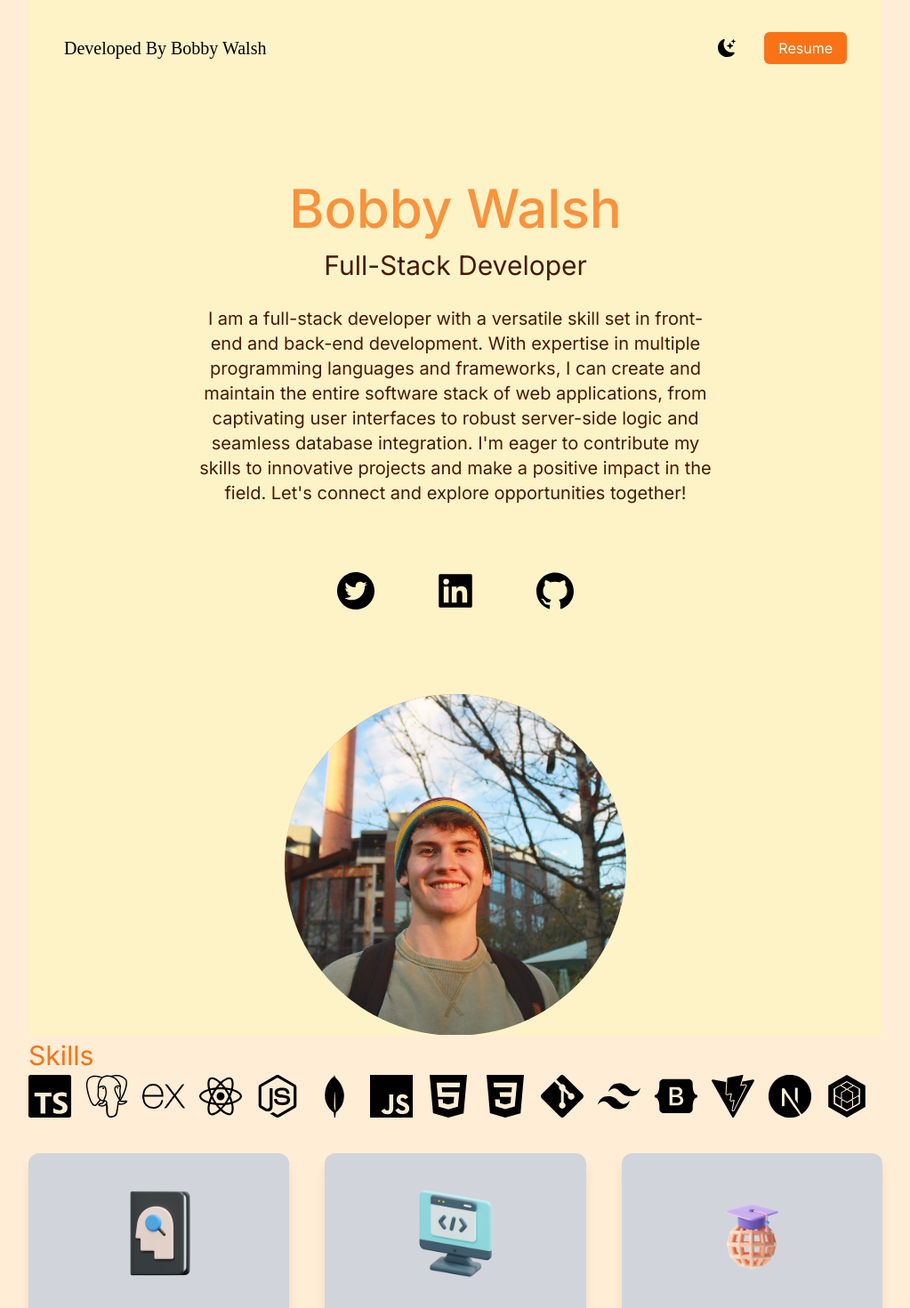
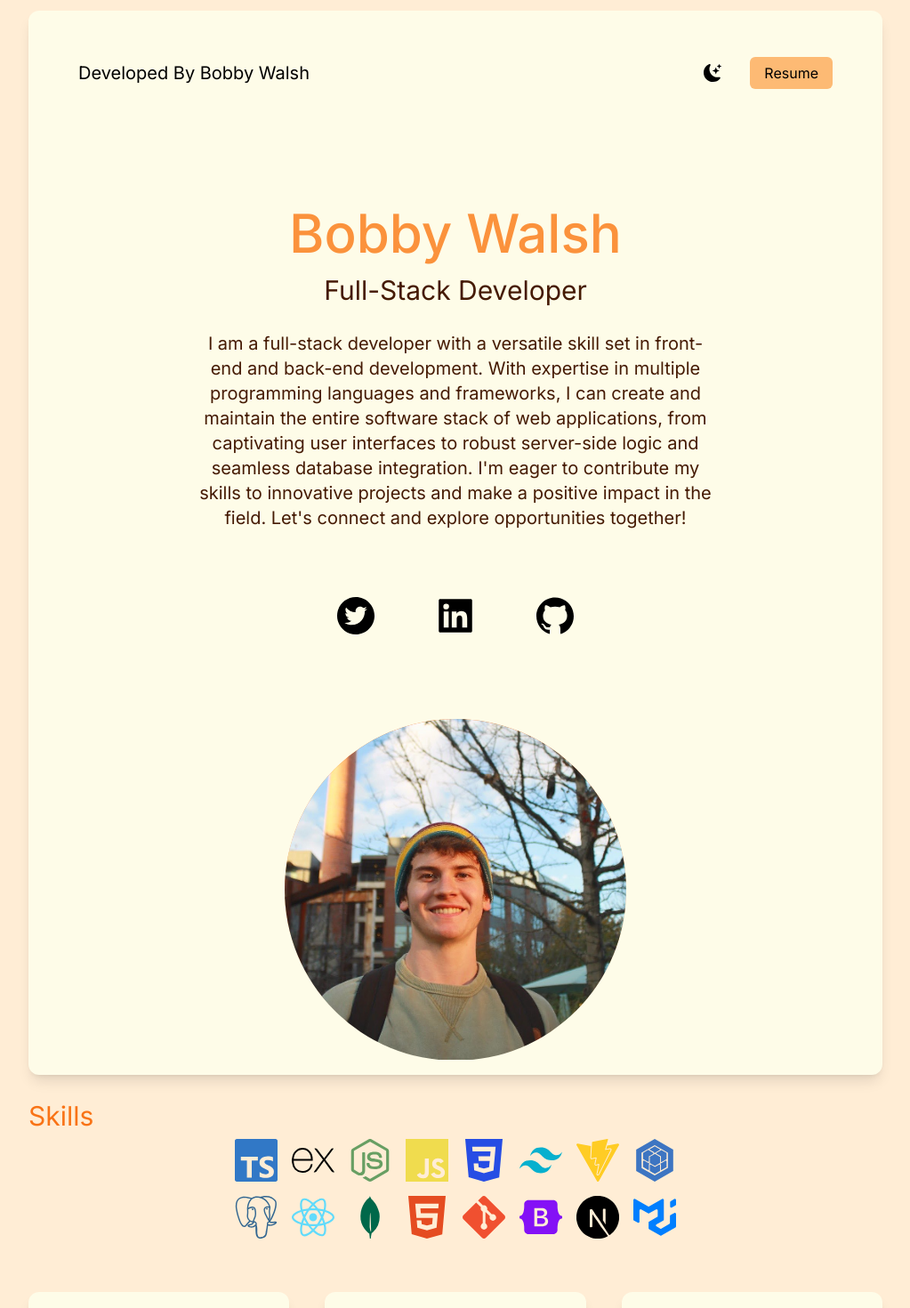
Before and after one commit to CurrentlyBob/Bobs-Portfolio, a Next.js app: page / in a window 1280 px wide. Shown: the top 1470 px of the page at 89% size, without its empty margins (128-1151 px from the left). Built offline with nearby package versions, Linux system fonts and the light colour scheme.

Commit message:
complete styling

```diff
--- a/src/app/globals.css
+++ b/src/app/globals.css
@@ -15,5 +15,5 @@ body {
 
 @font-face {
   font-family: 'burtons';
-  src: '/react-portfolio/src/public/Burtons.otf';
+  src: '/react-portfolio/public/Burtons.otf';
 }
--- a/src/app/page.jsx
+++ b/src/app/page.jsx
@@ -19,6 +19,7 @@ import {
   SiVite,
   SiNextdotjs,
   SiSequelize,
+  SiMui,
 } from 'react-icons/si'
 import Image from 'next/image'
 import Link from 'next/link'
@@ -36,18 +37,21 @@ export default function Home() {
         <link rel="icon" href="/avatar.png" />
       </Head>
 
-      <main className="bg-orange-100 dark:bg-gray-900 px-10 md:px-20 lg:px-40 ">
-        <section className="bg-amber-100 dark:bg-gray-800 min-h-screen ">
+      <main className="bg-orange-100 dark:bg-gray-900 px-10 md:px-20 lg:px-40 p-3 ">
+        <section className="bg-yellow-50 dark:bg-gray-800 min-h-screen rounded-xl p-4 shadow-lg">
           <nav className="py-10 mb-12 flex justify-between px-10">
-            <h1 className="text-xl font-burtons dark:text-gray-300">Developed By Bobby Walsh</h1>
+            <h1 className="text-xl dark:text-gray-300">Developed By Bobby Walsh</h1>
             <ul className="flex items-center">
               <li>
-                <BsFillMoonStarsFill onClick={() => setDarkMode(!darkMode)} className="cursor-pointer text-xl" />
+                <BsFillMoonStarsFill
+                  onClick={() => setDarkMode(!darkMode)}
+                  className="cursor-pointer text-xl dark:text-gray-300"
+                />
               </li>
               <li>
                 <Link
-                  className="transition-all bg-orange-500 hover:bg-orange-800 text-white px-4 py-2 rounded-md ml-8
-                    dark:from-gray-400 dark:to-gray-600"
+                  className="transition-all bg-orange-300 hover:bg-orange-500  px-4 py-2 rounded-md ml-8
+                    dark:bg-gray-200 dark:hover:bg-gray-600"
                   href="/Documents/resume.pdf"
                   download
                 >
@@ -94,24 +98,25 @@ export default function Home() {
           </div>
         </section>
         <section>
-          <div>
-            <h3 className="text-3xl py-1 dark:text-gray-100 text-orange-500">Skills</h3>
-            <div className="flex flex-wrap gap-4">
-              <SiTypescript size={48} />
-              <SiPostgresql size={48} />
-              <SiExpress size={48} />
-              <SiReact size={48} />
-              <SiNodedotjs size={48} />
-              <SiMongodb size={48} />
-              <SiJavascript size={48} />
-              <SiHtml5 size={48} />
-              <SiCss3 size={48} />
-              <SiGit size={48} />
-              <SiTailwindcss size={48} />
-              <SiBootstrap size={48} />
-              <SiVite size={48} />
-              <SiNextdotjs size={48} />
-              <SiSequelize size={48} />
+          <div className="my-5">
+            <h3 className="text-3xl py-2 dark:text-gray-100 text-orange-500">Skills</h3>
+            <div className="grid gap-4 justify-center grid-rows-2 grid-flow-col">
+              <SiTypescript size={48} className="text-typeScript" />
+              <SiPostgresql size={48} className="text-postgre" />
+              <SiExpress size={48} className="dark:text-white" />
+              <SiReact size={48} className="text-react" />
+              <SiNodedotjs size={48} className="text-nodeJs" />
+              <SiMongodb size={48} className="text-mongo" />
+              <SiJavascript size={48} className="text-js" />
+              <SiHtml5 size={48} className="text-html" />
+              <SiCss3 size={48} className="text-css" />
+              <SiGit size={48} className="text-git" />
+              <SiTailwindcss size={48} className="text-tailwind" />
+              <SiBootstrap size={48} className="text-bootstrap" />
+              <SiVite size={48} className="text-vite" />
+              <SiNextdotjs size={48} className="dark:text-white" />
+              <SiSequelize size={48} className="text-sequel" />
+              <SiMui size={48} className="text-mui" />
             </div>
           </div>
           <div className="lg:flex gap-10 justify-center">
@@ -140,18 +145,19 @@ export default function Home() {
         </section>
         <section>
           <div>
-            <h3 className="text-3xl py-1 dark:text-gray-300">Portfolio</h3>
+            <h3 className="text-3xl py-1 text-orange-500 dark:text-gray-300">Portfolio</h3>
           </div>
           <p className="text-md py-2 leading-8 text-amber-950 dark:text-gray-100">
             Welcome to my portfolio showcasing a variety of web projects. Each project incorporates
-            <span className="text-orange-600 dark:text-gray-400">JavaScript</span> and
-            <span className="text-orange-600 dark:text-gray-400">CSS</span> to create dynamic and stylish web
+            <span className="text-orange-600 dark:text-gray-400"> JavaScript</span> and
+            <span className="text-orange-600 dark:text-gray-400"> CSS</span> to create dynamic and stylish web
             experiences. Additionally, I utilized the following technologies in specific projects:
-            <span className="text-orange-600 dark:text-gray-400">React</span>,
-            <span className="text-orange-600 dark:text-gray-400">Bootstrap</span>,
-            <span className="text-orange-600 dark:text-gray-400">MongoDB</span>,
-            <span className="text-orange-600 dark:text-gray-400">Express</span>,
-            <span className="text-orange-600 dark:text-gray-400">Mongoose</span>, and
+            <span className="text-orange-600 dark:text-gray-400"> React</span>,
+            <span className="text-orange-600 dark:text-gray-400"> Bootstrap</span>,
+            <span className="text-orange-600 dark:text-gray-400"> Tailwind</span>,
+            <span className="text-orange-600 dark:text-gray-400"> MongoDB</span>,
+            <span className="text-orange-600 dark:text-gray-400"> Express</span>,
+            <span className="text-orange-600 dark:text-gray-400"> Mongoose</span>, and
             <span className="text-orange-600 dark:text-gray-400"> Node</span>.
           </p>
           <div className="flex flec-col gap-10 py-10 lg:flex-row lg:flex-wrap">
--- a/src/components/Attribute/AttributeCard.jsx
+++ b/src/components/Attribute/AttributeCard.jsx
@@ -1,7 +1,7 @@
 import Image from 'next/image'
 
 const AttributeCard = ({ imageSrc, altText, title, description, specializations }) => (
-  <div className="text-center shadow-lg p-10 rounded-xl my-10 w-[600px] bg-gray-300">
+  <div className="text-center shadow-lg p-10 rounded-xl my-10 w-[600px] bg-yellow-50 dark:bg-gray-800">
     <div className="flex justify-center">
       <Image src={imageSrc} alt={altText} width={100} height={100} />
     </div>
--- a/src/components/ProjectCard/ProjectCard.jsx
+++ b/src/components/ProjectCard/ProjectCard.jsx
@@ -18,7 +18,7 @@ const ProjectCard = ({ imageUrl, imageAlt, gitHubLink, deployLink }) => {
           href={gitHubLink}
           target="_blank"
           rel="noreferrer"
-          className="flex row bg-orange-500 py-2 px-4 ounded-lg text-white justify-center items-center shadow-sm hover:bg-orange-800 transition-all"
+          className="flex row bg-yellow-50 py-2 px-4 ounded-lg  justify-center items-center shadow-md hover:bg-yellow-100 transition-all rounded-lg dark:bg-gray-200 dark:hover:bg-gray-600"
         >
           <FaGithub className="mr-2" />
           Github
@@ -27,7 +27,7 @@ const ProjectCard = ({ imageUrl, imageAlt, gitHubLink, deployLink }) => {
           href={deployLink}
           target="_blank"
           rel="noreferrer"
-          className="flex row bg-orange-500 py-2 px-4 rounded-lg text-white justify-center items-center shadow-sm hover:bg-orange-800 transition-all"
+          className="flex row bg-yellow-50 py-2 px-4 rounded-lg justify-center items-center shadow-md hover:bg-yellow-100 transition-all dark:bg-gray-200 dark:hover:bg-gray-600"
         >
           <FaExternalLinkAlt className="mr-2" />
           Deployed Site
--- a/tailwind.config.js
+++ b/tailwind.config.js
@@ -8,8 +8,21 @@ module.exports = {
   ],
   theme: {
     extend: {
-      fontFamily: {
-        burtons: 'burtons',
+      colors: {
+        typeScript: '#3178c6',
+        nodeJs: '#689f63',
+        js: '#f0dc4e',
+        postgre: '#336791',
+        react: '#61dbfb',
+        mongo: '#00684a',
+        html: '#e54c21',
+        css: '#264de4',
+        git: '#f05030',
+        tailwind: '#07b0ce',
+        bootstrap: '#8411f6',
+        vite: '#ffcc24',
+        sequel: '#3d75c2',
+        mui: '#007fff',
       },
     },
   },
```
